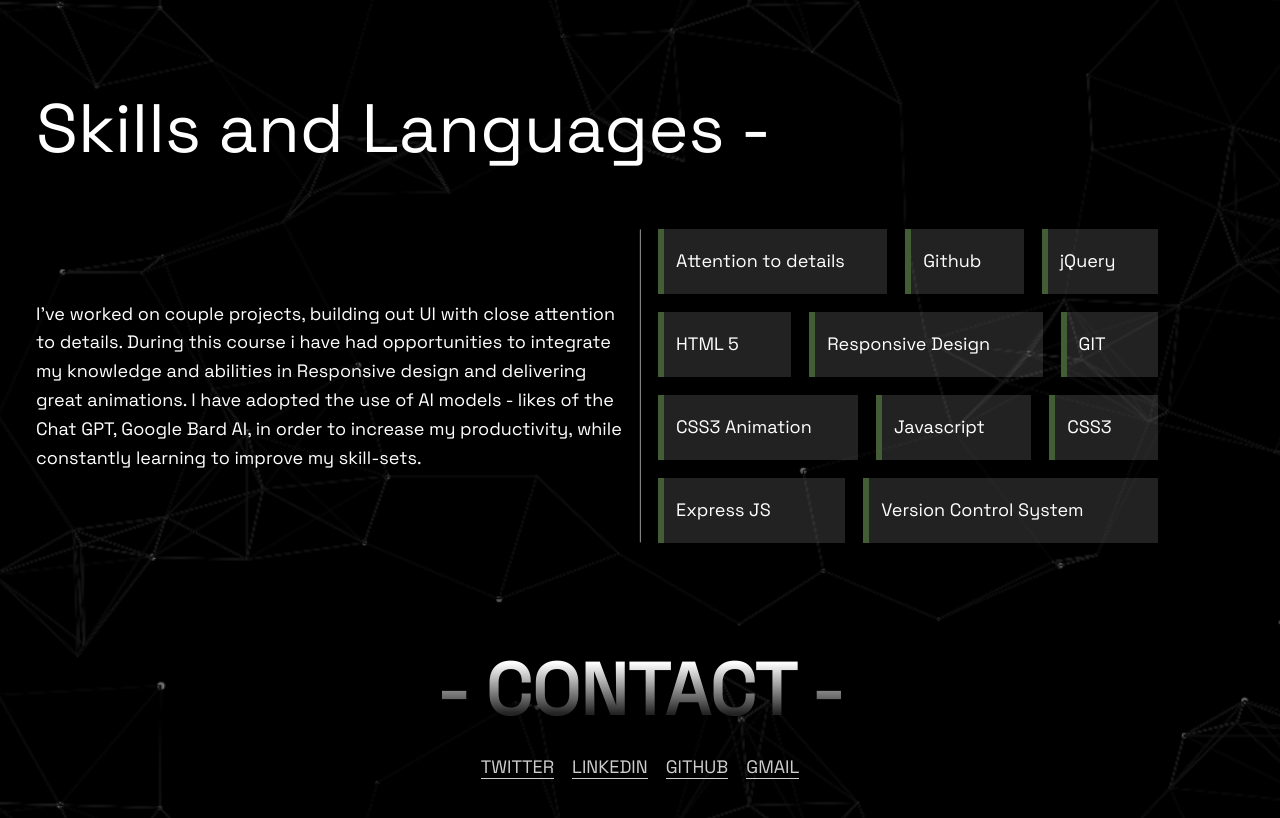
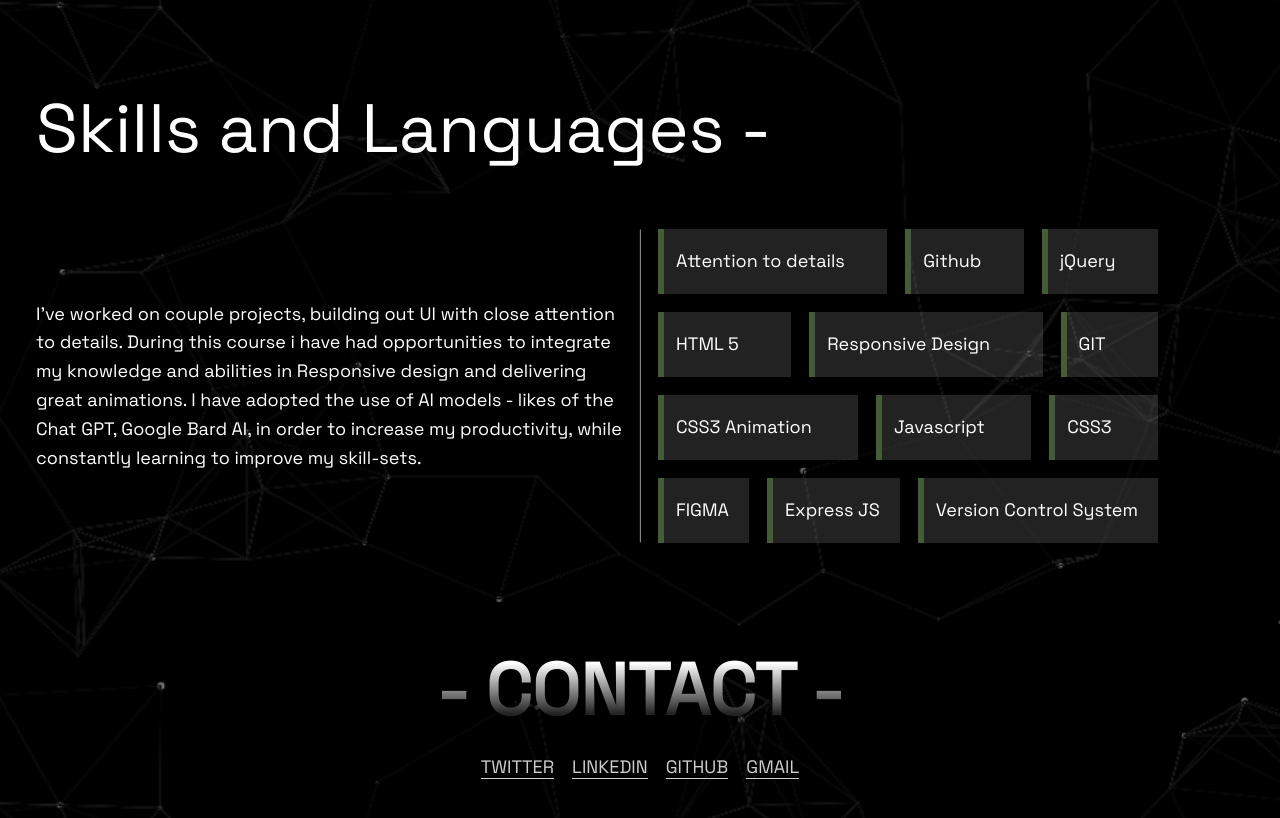
Before and after one commit to Adeyemo003/portfolio-v1, a plain HTML site: page index.html in a window 1280 px wide. Shown: the part 1736-2554 px from the top of the page. Drawn offline with Linux system fonts and the light colour scheme.

Commit message:
Added Figma skills

```diff
--- a/index.html
+++ b/index.html
@@ -150,6 +150,7 @@
         <span>CSS3 Animation</span>
         <span>Javascript</span>
         <span>CSS3</span>
+        <span>FIGMA</span>
         <span>Express JS</span>
         <span>Version Control System</span>
       </div>
```
